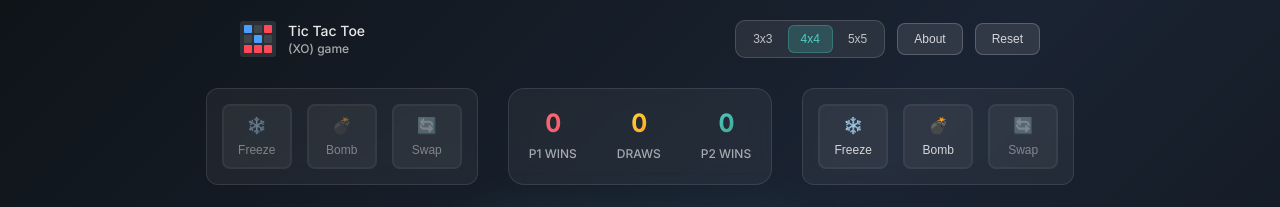
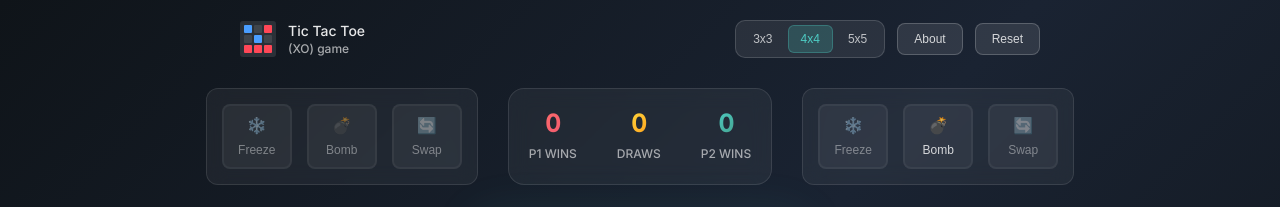
Before and after one commit to mahmoudalnkeeb/tic-tac-toe-multiplayer, a Next.js app: page / in a window 1280 px wide. Shown: the top 207 px of the page. Built offline with nearby package versions, Linux system fonts and the light colour scheme.

Commit message:
feat(PowerUps): disable Freeze button when opponent has no symbols placed

```diff
--- a/src/components/XOGame/PowerUps/PowerUps.jsx
+++ b/src/components/XOGame/PowerUps/PowerUps.jsx
@@ -2,7 +2,10 @@
 
 import { SYMBOL_O, SYMBOL_X } from "@/data/constants";
 import { POWER_UPS_BUTTONS } from "@/data/staticData";
-import { getPlacedSymbolCount } from "@/functions/gameUtility";
+import {
+  getPlacedSymbolCount,
+  opponentSymbolExists,
+} from "@/functions/gameUtility";
 import { useXOStore } from "@/stores/xo.store/xo.store";
 import PowerUpButton from "./PowerUpButton/PowerUpButton";
 import s from "./PowerUps.module.scss";
@@ -31,8 +34,15 @@ const PowerUps = ({ player }) => {
         const powerName = playerPowerUps[index][0];
         const hasTwoSymbols = numberOfPlacedSymbols < 2;
         const swapCondition = powerName === "swap" && hasTwoSymbols;
+        const hasOpponentSymbol = opponentSymbolExists(board, playerTurn);
+        const freezeCondition = powerName === "freeze" && !hasOpponentSymbol;
         const disable =
-          !available || isPlayer1 || isPlayer2 || winner || swapCondition;
+          !available ||
+          isPlayer1 ||
+          isPlayer2 ||
+          winner ||
+          swapCondition ||
+          freezeCondition;
 
         return (
           <PowerUpButton
--- a/src/functions/gameUtility.js
+++ b/src/functions/gameUtility.js
@@ -99,6 +99,22 @@ export function bothPlayersWonWithSwap({
   return usedSwap && bothWon && !sameWinner;
 }
 
+export function opponentSymbolExists(board, playerTurn) {
+  const opponent = playerTurn === SYMBOL_X ? SYMBOL_O : SYMBOL_X;
+  let symbols = "";
+
+  for (let i = 0; i < board.length; i++) {
+    const row = board[i];
+
+    for (let j = 0; j < row.length; j++) {
+      const square = row[j];
+      if (square.fillWith) symbols += square.fillWith;
+    }
+  }
+
+  return symbols.includes(opponent);
+}
+
 export function getPlacedSymbolCount(board) {
   return board.flat().filter((square) => square.fillWith).length;
 }
```
